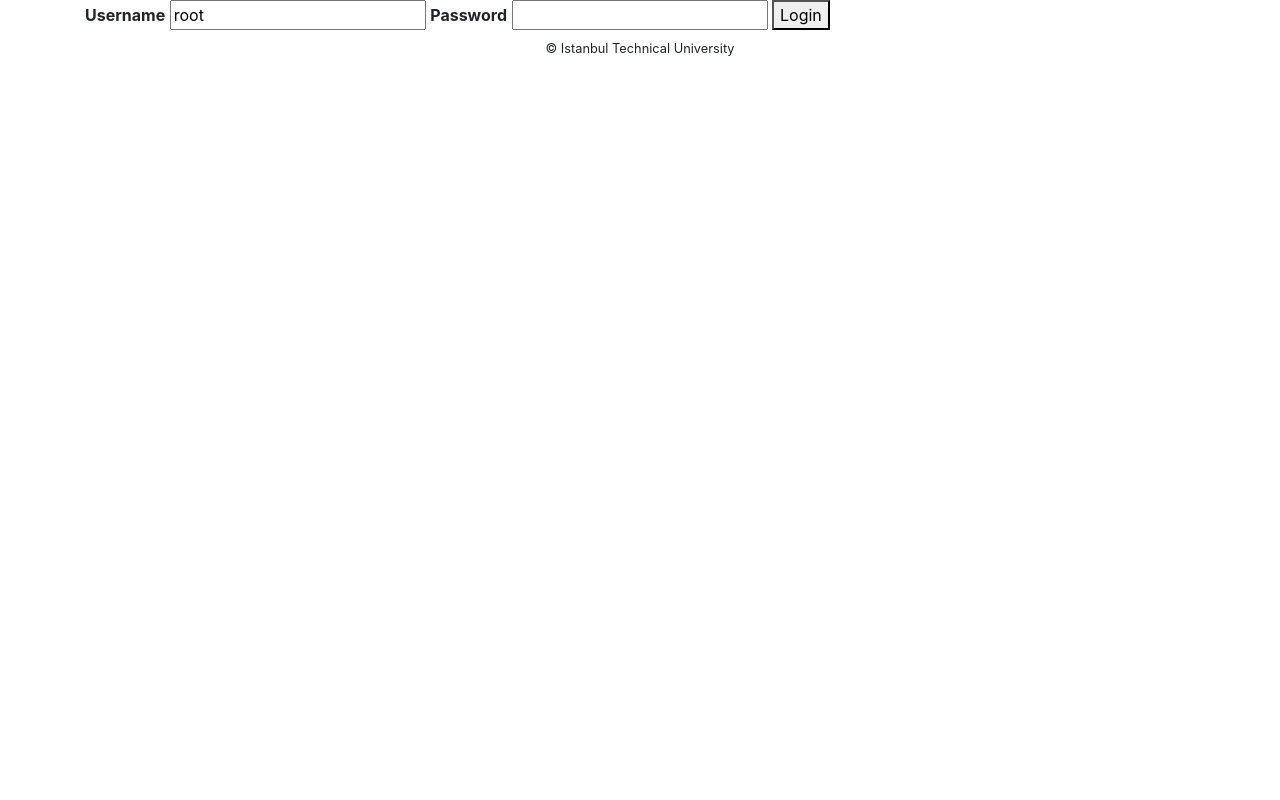
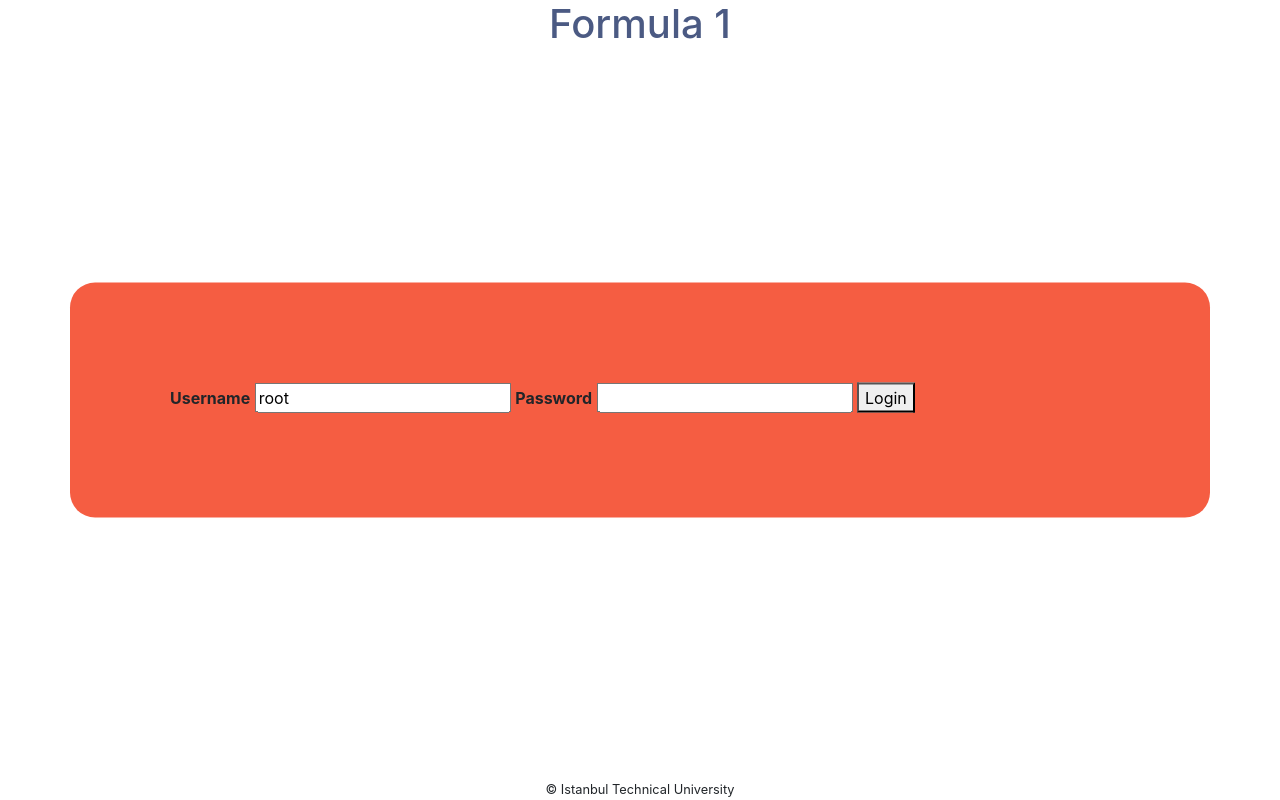
Before and after one commit to qwertymert/Formula1-Database-blg317e-project, a Flask app: page /login_page in a window 1280 px wide. Run offline with Flask 3, Linux system fonts and the light colour scheme; some libraries are stand-ins or nearby versions.

Commit message:
modified login page

```diff
--- a/static/formula1.css
+++ b/static/formula1.css
@@ -1,11 +1,22 @@
 h1 {
-    color: #1d2535;
+    /*create a header like formula1 website header*/
+    color: #4b5a83;
+    font-size: 40px;
+    text-align: center;
+    background-repeat: no-repeat;
+    background-position: center;
+    background-size: 100%;
+    width: 100%;
 }
 
 body {
-    background-color: #c3e9e9;
+    background-color: #d6eeee;
 }
 
 footer {
+    position: fixed;
+    left: 0;
+    bottom: 0;
+    width: 100%;
     text-align: center;
-}
+    }
--- a/templates/layout.html
+++ b/templates/layout.html
@@ -9,8 +9,7 @@
   <head>
     <meta charset="utf-8"/>
     <title>BLG317E - {% block title %}{% endblock %}</title>
-    <link rel="stylesheet"
-            href="{{ url_for('static', filename='formula1.css') }}"/>
+
     <link
     rel="stylesheet"
     href="https://stackpath.bootstrapcdn.com/bootstrap/4.4.1/css/bootstrap.min.css"
@@ -22,6 +21,8 @@
     href="https://stackpath.bootstrapcdn.com/font-awesome/4.7.0/css/font-awesome.min.css"
     crossorigin="anonymous"
   />
+  <link rel="stylesheet"
+            href="{{ url_for('static', filename='formula1.css') }}"/>
   </head>
   <body>
     <nav class="navbar navbar-expand-lg navbar-dark bg-dark">
--- a/templates/login.html
+++ b/templates/login.html
@@ -22,18 +22,18 @@
   />
   </head>
   <body>
-    <form action="{{ url_for("login_page")}}" method="post">
-
-        <div class="container">
+    <h1>Formula 1</h1>
+    <div class="container" style="position: absolute; top: 50%; left: 50%;
+     transform: translate(-50%, -50%); padding: 100px;
+     background-color: #f55d42; border-radius: 25px;">
+        <form action="{{ url_for("login_page")}}" method="post">
           <label for="username"><b>Username</b></label>
           <input type="text" value="root" name="username" required>
-
           <label for="password"><b>Password</b></label>
           <input type="text" placeholder="" name="password" required>
-
           <button type="submit">Login</button>
-        </div>
-    </form>
+        </form>
+    </div>
     <footer>
       <small>&copy; Istanbul Technical University</small>
     </footer>
--- a/views.py
+++ b/views.py
@@ -30,7 +30,6 @@
         if connection:
             app.config["SUCCESSFUL_LOGIN"] = True
             flash('You were successfully logged in')
-
             return render_template("home.html")
         else:
             flash('Incorrect MYSQL username or password. Please try again.')
```
